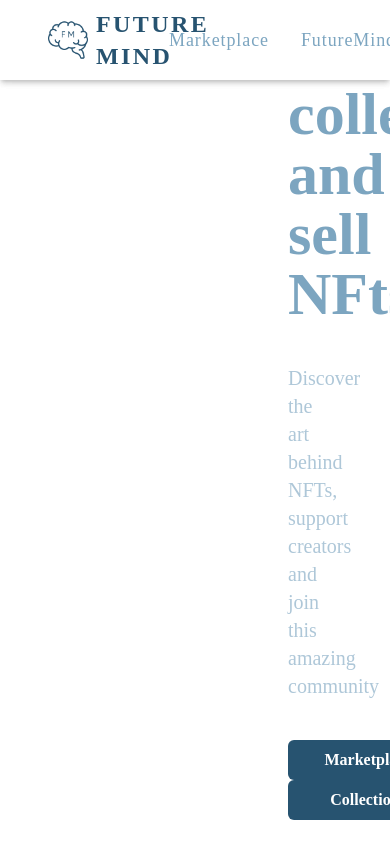
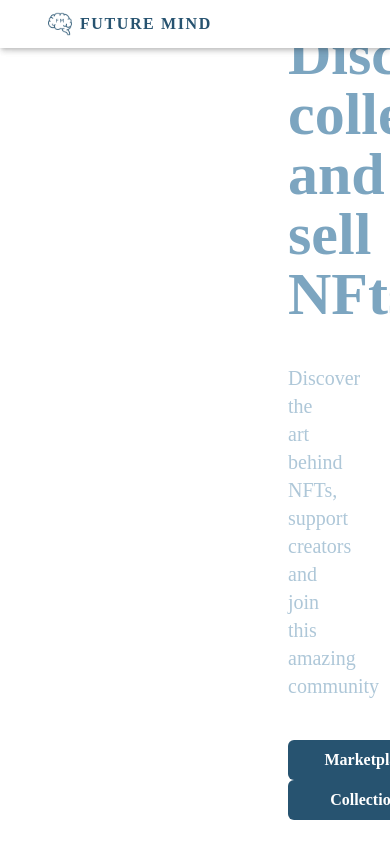
Before and after one commit to gonrodter/future-mind-marketplace, a React (Create React App) app: page / in a window 390 px wide. Shown: the top 858 px of the page. Built offline with nearby package versions, Linux system fonts and the light colour scheme.

Commit message:
starting responsive

```diff
--- a/src/components/MainPage/Home.jsx
+++ b/src/components/MainPage/Home.jsx
@@ -4,7 +4,7 @@ import React from "react";
 const Home = () => {
   return (
     <div className="min-h-screen flex items-center font-body">
-      <div className="h-full w-1/2 pl-72 pr-40">
+      <div className="w-1/2 pl-72 pr-40">
         <p className=" text-6xl font-bold text-primary-blue">
           Discover, collect and sell NFts
         </p>
@@ -23,7 +23,7 @@ const Home = () => {
           </button>
         </div>
       </div>
-      <div className="h-full w-1/2">
+      <div className="w-1/2">
         <div className="absolute top-1/4 pl-40">
           <img className="block w-1/2 h-full rounded-t-md " src={CK} />
           <div className=" rounded-b-md shadow-xl w-1/2 border-2 border-t-0">
--- a/src/components/Reutilized/Navbar.jsx
+++ b/src/components/Reutilized/Navbar.jsx
@@ -17,21 +17,25 @@ const Navbar = ({ accounts, setAccounts }) => {
   }
 
   return (
-    <nav className="flex fixed w-full justify-between items-center shadow-md h-20 font-body bg-white z-50">
+    <nav className="flex fixed w-full justify-between items-center shadow-md h-12 md:h-16 lg:h-20 font-body bg-white z-50">
       <div className="flex items-center ml-12">
-        <img className=" w-10 h-10 mr-2" src={FMlogo} alt="FMLogo" />
+        <img
+          className="w-6 h-6 md:w-8 md:h-8 lg:w-10 lg:h-10 mr-2"
+          src={FMlogo}
+          alt="FMLogo"
+        />
         <Link
-          className=" text-secondary-blue uppercase tracking-widest text-2xl font-semibold"
+          className=" text-secondary-blue uppercase tracking-widest text-md md:text-lg lg:text-2xl font-semibold"
           to="/"
         >
           Future Mind
         </Link>
       </div>
-      <ul className="flex">
+      <ul className="hidden md:flex">
         <div className="flex font-normal">
           <li className="pr-8">
             <Link
-              className=" block text-primary-blue no-underline tracking-wider text-lg"
+              className=" block text-primary-blue no-underline tracking-wider text-base md:text-md lg:text-lg"
               to="/marketplace"
             >
               Marketplace
@@ -39,7 +43,7 @@ const Navbar = ({ accounts, setAccounts }) => {
           </li>
           <li className="pr-8">
             <Link
-              className=" text-primary-blue no-underline tracking-wider text-lg"
+              className=" text-primary-blue no-underline tracking-wider text-base md:text-md lg:text-lg"
               to="/futuremind"
             >
               FutureMind
@@ -47,7 +51,7 @@ const Navbar = ({ accounts, setAccounts }) => {
           </li>
           <li className="pr-8">
             <Link
-              className=" text-primary-blue no-underline tracking-wider text-lg"
+              className=" text-primary-blue no-underline tracking-wider text-base md:text-md lg:text-lg"
               to="/"
             >
               About
@@ -71,7 +75,7 @@ const Navbar = ({ accounts, setAccounts }) => {
           </li>
           <li className="pr-8">
             {isConnected ? (
-              <p className="text-primary-blue no-underline tracking-wider text-lg inline-block align-middle border-2 border-secondary-blue px-2 rounded-lg">
+              <p className="text-primary-blue no-underline tracking-wider text-base md:text-md lg:text-lg inline-block align-middle border-2 border-secondary-blue px-2 rounded-lg">
                 Connected
               </p>
             ) : (
--- a/tailwind.config.js
+++ b/tailwind.config.js
@@ -11,6 +11,8 @@ module.exports = {
       fontFamily: {
         body: ["Poppins"],
       },
+      padding: {
+      },
     },
   },
   variants: {
```
